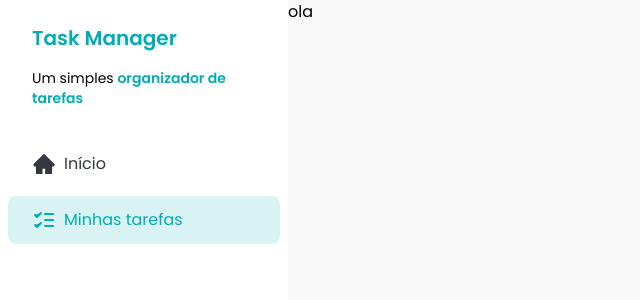
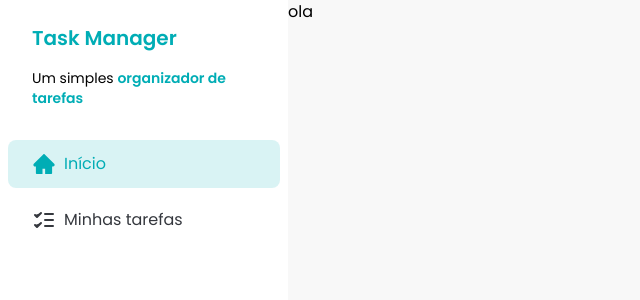
Before and after one commit to DenilsoferreiraL/fsc-task-manager, a React (Vite) app: page / in a window 1280 px wide. Shown: the top 300 px of the page, without its empty margins (0-640 px from the left). Built offline with nearby package versions, Linux system fonts and the light colour scheme.

Commit message:
feat: ensure SidebarButton changes according to active route

```diff
--- a/db.json
+++ b/db.json
@@ -27,6 +27,13 @@
       "time": "afternoon",
       "description": "Atualizar portfólio online\n\nDescrição: Adicionar os dois projetos mais recentes e revisar os links.\n\nEscrever rascunho do artigo para o blog\n\nDescrição: Desenvolver os tópicos principais e escrever a introdução sobre [assunto].\n\nEstudar funcionalidades do novo software\n\nDescrição: Dedicar 1 hora para explorar os tutoriais iniciais do programa.",
       "status": "not_started"
+    },
+    {
+      "id": "69813865-2f7e-4b06-8b06-3b4b579a0318",
+      "title": "teste",
+      "time": "morning",
+      "description": "teste",
+      "status": "not_started"
     }
   ]
 }
--- a/src/components/Sidebar.jsx
+++ b/src/components/Sidebar.jsx
@@ -19,11 +19,11 @@ export const Sidebar = () => {
 
       <div>
         <div className="flex flex-col gap-2 p-2">
-          <SidebarButton href={'/'} color="unselected">
+          <SidebarButton to={'/'}>
             <HomeIcon />
             Início
           </SidebarButton>
-          <SidebarButton href={'/tasks'} color="selected">
+          <SidebarButton to={'/tasks'}>
             <TasksIcon />
             Minhas tarefas
           </SidebarButton>
--- a/src/components/SidebarButton.jsx
+++ b/src/components/SidebarButton.jsx
@@ -1,7 +1,8 @@
 import PropTypes from 'prop-types'
+import { NavLink } from 'react-router-dom'
 import { tv } from 'tailwind-variants'
 
-export const SidebarButton = ({ children, color, href }) => {
+export const SidebarButton = ({ children, to }) => {
   const sidebar = tv({
     base: 'flex items-center gap-2 rounded-lg px-6 py-3',
     variants: {
@@ -13,9 +14,14 @@ export const SidebarButton = ({ children, color, href }) => {
   })
 
   return (
-    <a href={href} className={sidebar({ color })}>
+    <NavLink
+      to={to}
+      className={({ isActive }) =>
+        sidebar({ color: isActive ? 'selected' : 'unselected' })
+      }
+    >
       {children}
-    </a>
+    </NavLink>
   )
 }
 
--- a/src/components/TaskItem.jsx
+++ b/src/components/TaskItem.jsx
@@ -1,5 +1,5 @@
 import PropTypes from 'prop-types'
-import { Link } from 'react-router-dom'
+import { Link, NavLink } from 'react-router-dom'
 import { toast } from 'sonner'
 
 import * as I from '../assets/icons'
@@ -79,7 +79,7 @@ export const TaskItem = ({ task, handleTaskCheckboxClick }) => {
             <I.TrashIcon className="text-brand-text-gray" />
           )}
         </Button>
-        <Link to={`task/${task.id}`} className="transition hover:opacity-75">
+        <Link to={`/task/${task.id}`} className="transition hover:opacity-75">
           <I.DetailIcon />
         </Link>
       </div>
--- a/src/hooks/data/use-delete-task.js
+++ b/src/hooks/data/use-delete-task.js
@@ -22,7 +22,7 @@ export const useDeleteTask = (taskId) => {
       )
 
       toast.success('Tarefa deletada com sucesso!')
-      navigate('/')
+      navigate('/tasks')
     },
     onError: () => {
       toast.error('Erro ao deletar a tarefa. Por favor, tente novamente.')
```
